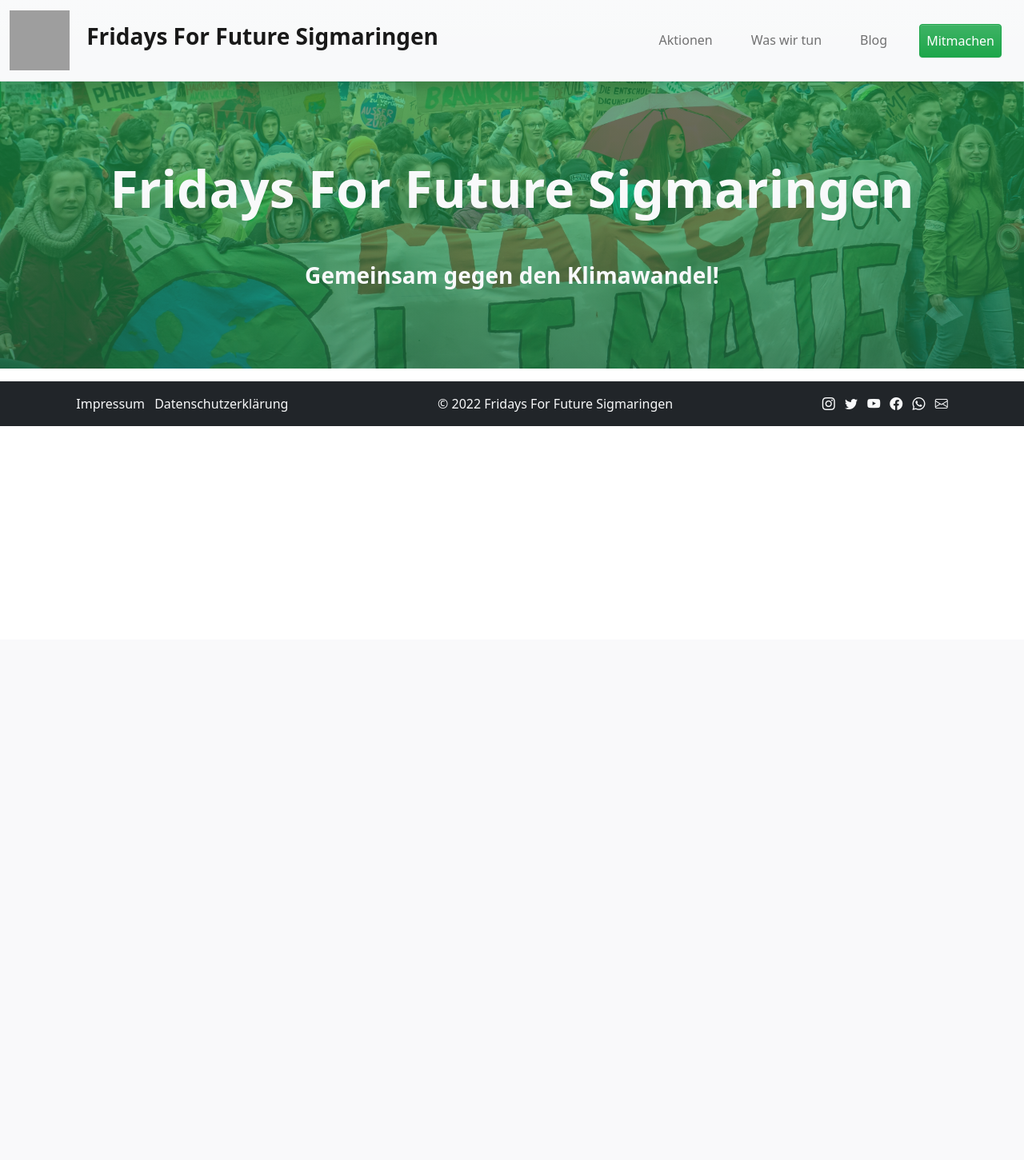
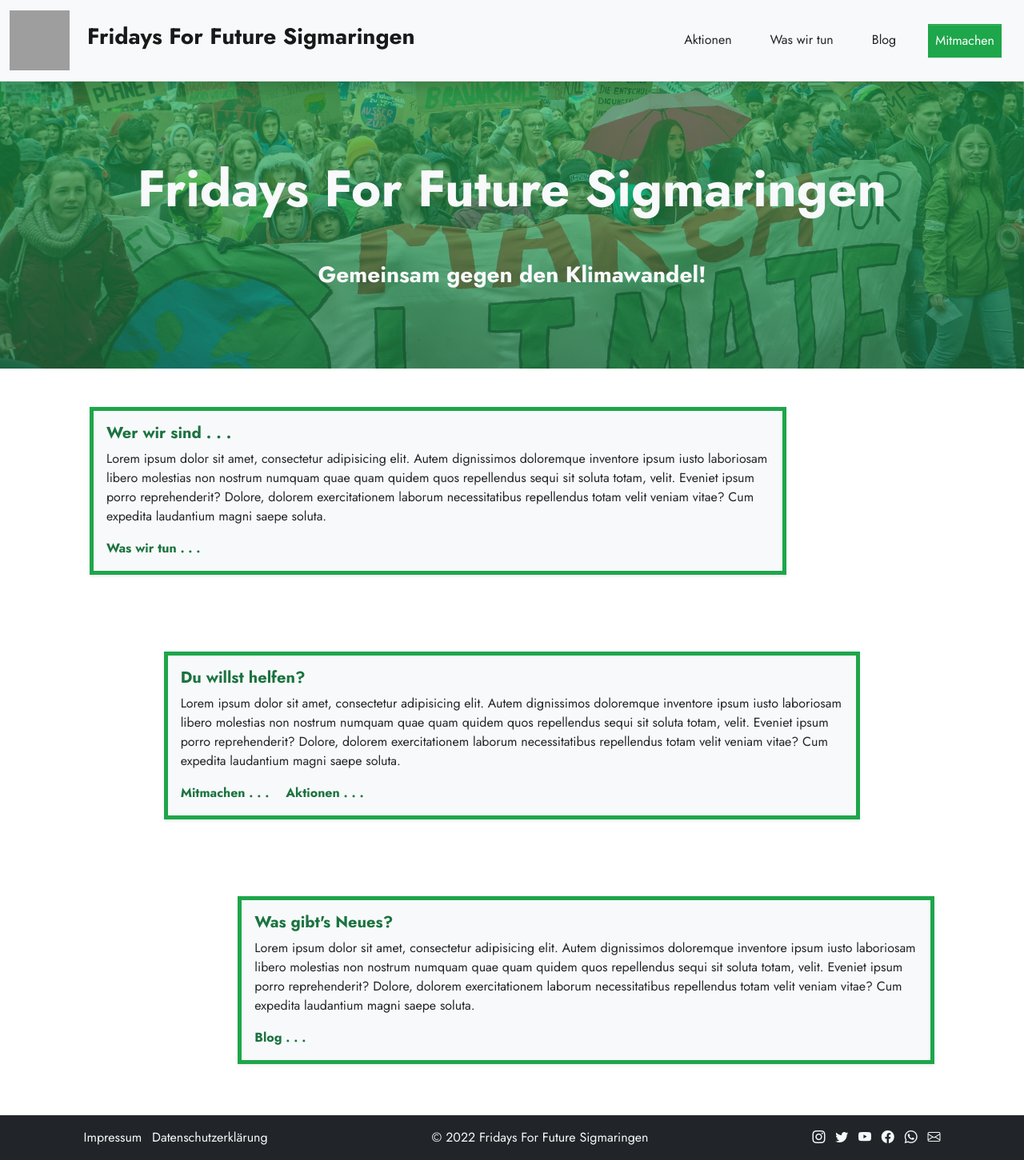
Before and after one commit to janlout/fffsig-wp-theme, a PHP site: page /example/example-index.html in a window 1280 px wide. Shown: the whole page at 80% size. Before the commit the page ends 533 px from the top, so only its background shows below. Run offline with PHP 8.4, Linux system fonts and the light colour scheme; grey boxes are pictures that could not be loaded.

Commit message:
created content section

```diff
--- a/example/example-index.html
+++ b/example/example-index.html
@@ -3,6 +3,10 @@
 <head>
     <meta charset="UTF-8">
     <title>Example Index</title>
+    <!-- Fonts -->
+    <link rel="preconnect" href="https://fonts.googleapis.com">
+    <link rel="preconnect" href="https://fonts.gstatic.com" crossorigin>
+    <link href="https://fonts.googleapis.com/css2?family=Jost:wght@300;400;700&family=Roboto+Mono:wght@300;400;700&display=swap" rel="stylesheet">
     <!-- Bootstrap CSS & our CSS-->
     <!--<link rel="stylesheet" href="https://stackpath.bootstrapcdn.com/bootstrap/4.1.3/css/bootstrap.min.css" integrity="sha384-MCw98/SFnGE8fJT3GXwEOngsV7Zt27NXFoaoApmYm81iuXoPkFOJwJ8ERdknLPMO" crossorigin="anonymous">-->
     <link rel="stylesheet" href="styles/style.css">
@@ -12,7 +16,7 @@
         <div class="container-fluid">
             <a class="navbar-brand" href="#">
                 <img src="assets/media/images/fffsig-logo.svg" alt="" width="75px" height="75px" class="d-inline-block">
-                <span class="fs-3 fw-bolder ms-3 me-auto d-none d-sm-inline">Fridays For Future Sigmaringen</span>
+                <span class="fs-3 fw-bold ms-3 me-auto d-none d-sm-inline">Fridays For Future Sigmaringen</span>
             </a>
             <button class="navbar-toggler" type="button" data-bs-toggle="collapse" data-bs-target="#navbarSupportedContent" aria-controls="navbarSupportedContent" aria-expanded="false" aria-label="Toggle navigation">
                 <span class="navbar-toggler-icon"></span>
@@ -20,13 +24,13 @@
             <div class="collapse navbar-collapse" id="navbarSupportedContent">
                 <ul class="navbar-nav ms-auto mb-2 mb-lg-0 ">
                     <li class="nav-item mx-3 my-1">
-                        <a class="nav-link" href="#">Aktionen</a>
+                        <a class="nav-link text-dark" href="#">Aktionen</a>
                     </li>
                     <li class="nav-item mx-3 my-1">
-                        <a class="nav-link" href="#">Was wir tun</a>
+                        <a class="nav-link text-dark" href="#">Was wir tun</a>
                     </li>
                     <li class="nav-item mx-3 my-1">
-                        <a class="nav-link" href="#">Blog</a>
+                        <a class="nav-link text-dark" href="#">Blog</a>
                     </li>
                     <li class="nav-item mx-3 my-1">
                         <a class="nav-link btn btn-primary text-white" href="#">Mitmachen</a>
@@ -41,8 +45,52 @@
             <h1 class="my-5 fff-opener-title fw-bold">Fridays For Future Sigmaringen</h1>
             <p class="my-5 lead fs-3 fw-bold">Gemeinsam gegen den Klimawandel!</p>
         </section>
+        <section id="content" class="px-5 mx-5">
+            <div class="row">
+                <div class="col-10">
+                    <div class="card bg-light mx-3 my-5 rounded-0 shadow-sm border-primary border-5">
+                        <div class="card-body">
+                            <h5 class="card-title fw-bold text-secondary">Wer wir sind . . .</h5>
+                            <p>Lorem ipsum dolor sit amet, consectetur adipisicing elit. Autem dignissimos doloremque inventore ipsum iusto laboriosam libero molestias non nostrum numquam quae quam quidem quos repellendus sequi sit soluta totam, velit. Eveniet ipsum porro reprehenderit? Dolore, dolorem exercitationem laborum necessitatibus repellendus totam velit veniam vitae? Cum expedita laudantium magni saepe soluta.</p>
+                            <a href="" class="card-link link-secondary text-decoration-none fw-bold">Was wir tun . . .</a>
+                        </div>
+                    </div>
+                </div>
+                <div class="col"></div>
+                <div class="col"></div>
+            </div>
+            <div class="row">
+                <div class="col"></div>
+                <div class="col-10">
+                    <div class="card bg-light mx-3 my-5 rounded-0 shadow-sm border-primary border-5">
+                        <div class="card-body">
+                            <h5 class="card-title fw-bold text-secondary">Du willst helfen?</h5>
+                            <p>Lorem ipsum dolor sit amet, consectetur adipisicing elit. Autem dignissimos doloremque inventore ipsum iusto laboriosam libero molestias non nostrum numquam quae quam quidem quos repellendus sequi sit soluta totam, velit. Eveniet ipsum porro reprehenderit? Dolore, dolorem exercitationem laborum necessitatibus repellendus totam velit veniam vitae? Cum expedita laudantium magni saepe soluta.</p>
+                            <a href="" class="card-link link-secondary text-decoration-none fw-bold">Mitmachen . . .</a>
+                            <a href="" class="card-link link-secondary text-decoration-none fw-bold">Aktionen . . .</a>
+                        </div>
+                    </div>
+                </div>
+                <div class="col"></div>
+            </div>
+            <div class="row">
+                <div class="col"></div>
+                <div class="col"></div>
+                <div class="col-10">
+                    <div class="card bg-light mx-3 my-5 rounded-0 shadow-sm border-primary border-5">
+                        <div class="card-body">
+                            <h5 class="card-title fw-bold text-secondary">Was gibt's Neues?</h5>
+                            <p>Lorem ipsum dolor sit amet, consectetur adipisicing elit. Autem dignissimos doloremque inventore ipsum iusto laboriosam libero molestias non nostrum numquam quae quam quidem quos repellendus sequi sit soluta totam, velit. Eveniet ipsum porro reprehenderit? Dolore, dolorem exercitationem laborum necessitatibus repellendus totam velit veniam vitae? Cum expedita laudantium magni saepe soluta.</p>
+                            <a href="" class="card-link link-secondary text-decoration-none fw-bold">Blog . . .</a>
+                        </div>
+                    </div>
+                </div>
+            </div>
+
+
+        </section>
     </main>
-    <footer class="d-flex flex-wrap justify-content-around align-items-center py-3 my-3 bg-dark">
+    <footer class="d-flex flex-wrap justify-content-around align-items-center py-3 mt-3 bg-dark">
         <div>
             <a href="" class="mx-1 link-light text-decoration-none">Impressum</a>
             <a href="" class="mx-1 link-light text-decoration-none">Datenschutzerklärung</a>
--- a/example/styles/style.scss
+++ b/example/styles/style.scss
@@ -6,7 +6,6 @@ $fff-red: #f5333f;
 $fff-fra-yellow: #ffc000;
 
 // Toggle global options
-$enable-gradients: true;
 $enable-shadows: true;
 
 // Customize Variables
@@ -16,6 +15,9 @@ $success: $fff-green;
 $info: $fff-blue;
 $warning: $fff-fra-yellow;
 $danger: $fff-red;
+$font-family-sans-serif:      'Jost', system-ui, -apple-system, "Segoe UI", Roboto, "Helvetica Neue", Arial, "Noto Sans", "Liberation Sans", sans-serif, "Apple Color Emoji", "Segoe UI Emoji", "Segoe UI Symbol", "Noto Color Emoji" !default;
+$font-family-monospace:       'Roboto Mono', SFMono-Regular, Menlo, Monaco, Consolas, "Liberation Mono", "Courier New", monospace !default;
+$btn-border-radius: 0;
 
 // Import Bootstrap
 @import "../../node_modules/bootstrap/scss/bootstrap";
```
Also changed, not shown: example/styles/style.css, 1 other file.
